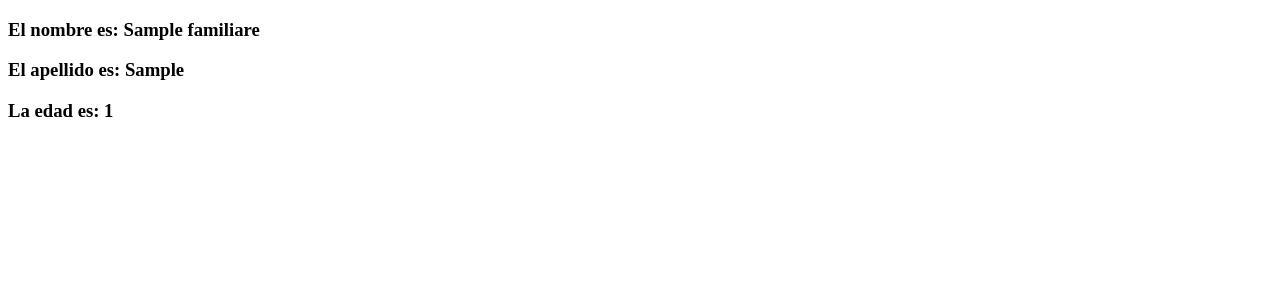
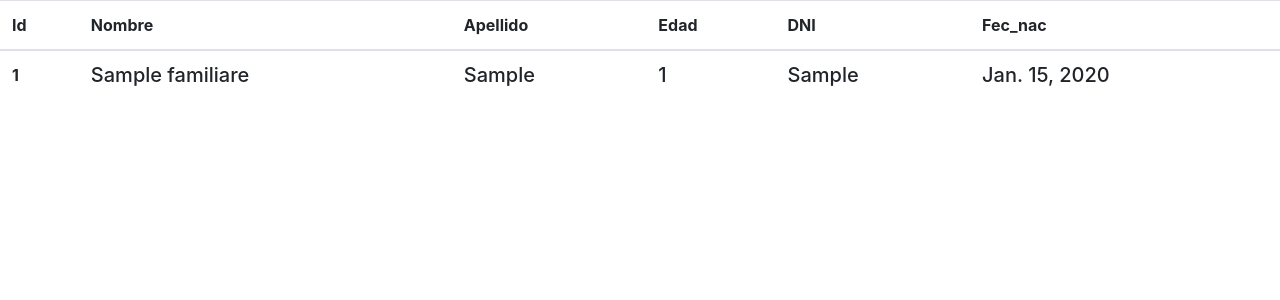
Before and after one commit to ProgramadorMLopez/MVT_Marcos, a Django app: page /familiares/ in a window 1280 px wide. Shown: the top 300 px of the page. Run offline with Django 4.2, Linux system fonts and the light colour scheme; tables that the repository leaves empty hold one stand-in row (values such as "Sample post").

Commit message:
Commit final

```diff
--- a/templates/index.html
+++ b/templates/index.html
@@ -4,13 +4,36 @@
     <meta charset="UTF-8">
     <meta http-equiv="X-UA-Compatible" content="IE=edge">
     <meta name="viewport" content="width=device-width, initial-scale=1.0">
+    <link rel="stylesheet" href="https://cdn.jsdelivr.net/npm/bootstrap@4.6.1/dist/css/bootstrap.min.css" integrity="sha384-zCbKRCUGaJDkqS1kPbPd7TveP5iyJE0EjAuZQTgFLD2ylzuqKfdKlfG/eSrtxUkn" crossorigin="anonymous">
     <title>Document</title>
 </head>
 <body>
-    {% for familia in new_familiares %}
-        <h3>El nombre es: {{familia.nombre}}</h3>
-        <h3>El apellido es: {{familia.apellido}}</h3>
-        <h3>La edad es: {{familia.edad}}</h3><br>
-    {%  endfor %}
+    <table class="table">
+        <thead>
+          <tr>
+            <th scope="col">Id</th>
+            <th scope="col">Nombre</th>
+            <th scope="col">Apellido</th>
+            <th scope="col">Edad</th>
+            <th scope="col">DNI</th>
+            <th scope="col">Fec_nac</th>
+          </tr>
+        </thead>
+        {% for familia in new_familiares %}
+            <tbody>
+            <tr>
+                <th scope="row">{{familia.id}}</th>
+                <td><h5>{{familia.nombre}}</h5></td>
+                <td><h5>{{familia.apellido}}</h5></td>
+                <td><h5>{{familia.edad}}</h5></td>
+                <td><h5>{{familia.dni}}</h5></td>
+                <td><h5>{{familia.fecha_nacimiento}}</h5></td>
+            </tr>
+            </tbody>
+        {%  endfor %}
+      </table>
+
 </body>
+<script src="https://cdn.jsdelivr.net/npm/jquery@3.5.1/dist/jquery.slim.min.js" integrity="sha384-DfXdz2htPH0lsSSs5nCTpuj/zy4C+OGpamoFVy38MVBnE+IbbVYUew+OrCXaRkfj" crossorigin="anonymous"></script>
+<script src="https://cdn.jsdelivr.net/npm/bootstrap@4.6.1/dist/js/bootstrap.bundle.min.js" integrity="sha384-fQybjgWLrvvRgtW6bFlB7jaZrFsaBXjsOMm/tB9LTS58ONXgqbR9W8oWht/amnpF" crossorigin="anonymous"></script>
 </html>
```
